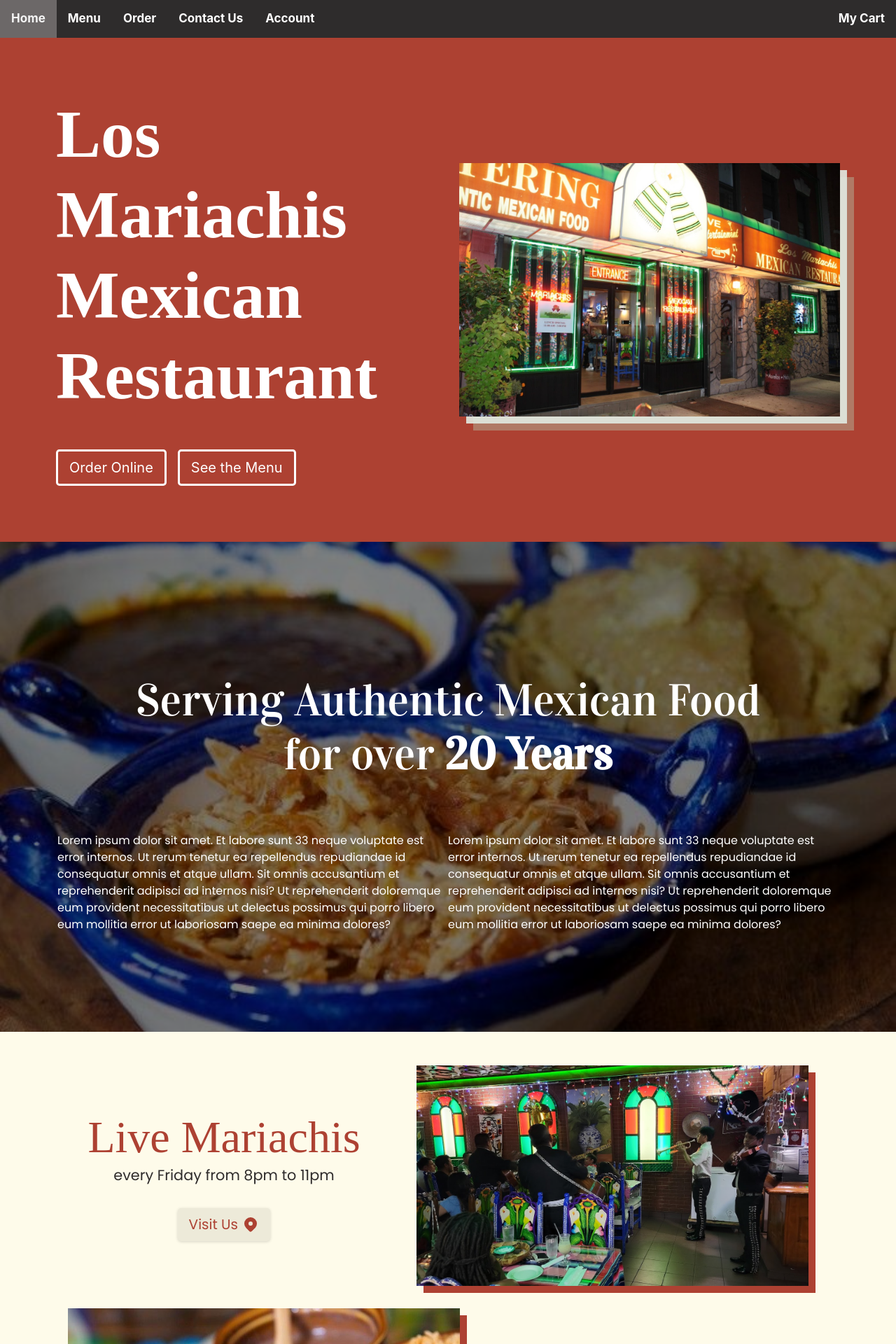
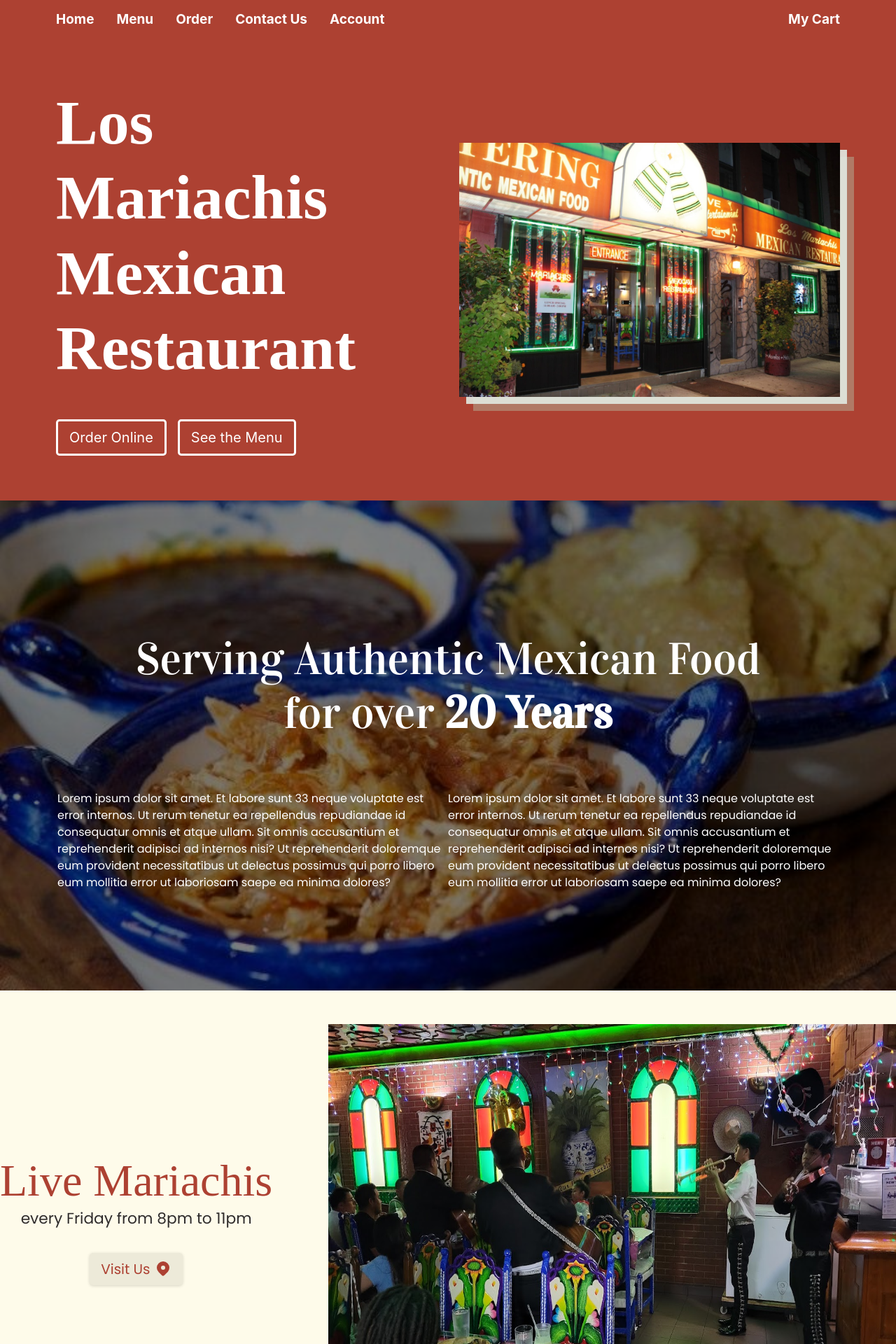
Before and after one commit to antsanchez198/Restaurant-Backend, a React (Create React App) app in the folder capstone-front/: page /home in a window 1280 px wide. Shown: the top 1920 px of the page at 70% size. Built offline with nearby package versions, Linux system fonts and the light colour scheme; no server answers; a web font is replaced by a local one.

Commit message:
added a new nav bar design

```diff
--- a/capstone-front/src/App.js
+++ b/capstone-front/src/App.js
@@ -32,7 +32,7 @@
   }, []);
 
   return (
-    <div>
+    <>
       <BrowserRouter>
         <NavBar isLogin ={isLogin}/>
         <Routes>
@@ -58,7 +58,7 @@
         } />
         </Routes>
       </BrowserRouter>
-    </div>
+    </>
   );
 }
 
--- a/capstone-front/src/Pages/AccountPage.js
+++ b/capstone-front/src/Pages/AccountPage.js
@@ -103,7 +103,7 @@
 
 
     return (
-        <div className="form-section">
+        <body className="form-section">
             <div className="form-container flex column">
                 <div className='fc-header'>
                     <h1>Login</h1>
@@ -118,6 +118,6 @@
                 <button className="btn btn-warning" onClick={signIn}>{hasAccount ? "Sign In" : "Register"}</button>
             </div>
             <img src={illustration} alt="My Happy SVG" />
-        </div >
+        </body >
     )
 }
--- a/capstone-front/src/Pages/Home.css
+++ b/capstone-front/src/Pages/Home.css
@@ -16,13 +16,12 @@
 
 body {
     background-color: white;
-    overflow: auto;
 }
 
 header {
     background: var(--mex-red);
     color: var(--text-wcolor);
-    padding: 5rem;
+    padding: 4rem 5rem;
     display: flex;
     gap: 2rem;
 }
@@ -30,10 +29,6 @@
 header .left,
 header .right {
     flex: 1;
-}
-
-header .right {
-    /* add a transition here */
 }
 
 header .right {
@@ -48,7 +43,7 @@
 
 header h1 {
     font-family: 'Tilt Warp', cursive;
-    font-size: 6rem;
+    font-size: 7vw;
 }
 
 .button-container {
@@ -75,22 +70,6 @@
     cursor:pointer;
 }
 
-/* temp */
-.btn {
-    border: none;
-    outline: none;
-    padding: 10px 16px;
-    background-color: #f1f1f1;
-    cursor: pointer;
-    font-size: 18px;
-  }
-
-  /* Style the active class, and buttons on mouse-over */
-  .active, .btn:hover {
-    background-color: #666;
-    color: white;
-  }
-
 .preview {
     background: url("../images/tinga.JPG");
     background-repeat: no-repeat;
@@ -102,7 +81,7 @@
 }
 
 .preview h3 {
-    font-size: 4rem;
+    font-size: 5vw;
     text-align: center;
     padding: 4rem;
     font-family: 'Vidaloka', serif;
@@ -142,7 +121,6 @@
     flex-direction: column;
     gap: 2rem;
     padding: 3rem 0;
-    overflow: hidden;
 }
 
 .bio-section-container {
@@ -150,7 +128,6 @@
     gap: 5rem;
     justify-content: center;
     align-items: center;
-    font-size: 1rem;
     font-family: 'Poppins';
     color: rgb(47, 44, 44);
 }
@@ -164,18 +141,19 @@
     text-align: center;
     color: black;
     font-weight: 300;
+    font-size: 4vw;
     margin: 0;
 }
 
 .bio-section-container p {
-    font-size: 1.3rem;
+    font-size: 1.7vw;
     font-weight: 400;
     margin: 0;
 }
 
 .bio-section-container img {
-    max-width: 35rem;
-    max-height: 35rem;
+    min-width: 35rem;
+    min-height: 35rem;
     box-shadow: var(--mex-red) 10px 10px;
 }
 
@@ -238,10 +216,6 @@
     object-fit: cover;
     transition: 0.5s all ease-in-out;
 }
-
-/* .image-container img:hover {
-    transform: scale(.97);
-} */
 
 .box {
     width: 18rem;
@@ -323,11 +297,11 @@
 }
 
 .from-left {
-    transform: translateX(-100%);
+    transform: translateX(-10%);
 }
 
 .from-right {
-    transform: translateX(100%);
+    transform: translateX(10%);
 }
 
 .slide {
--- a/capstone-front/src/Pages/HomePage.js
+++ b/capstone-front/src/Pages/HomePage.js
@@ -24,20 +24,12 @@
     const observer = new IntersectionObserver(entries => {
       entries.forEach(entry => {
         if (entry.target.className.includes("rectangle") || entry.target.className.includes("box")) {
-          if (entry.isIntersecting) {
-            entry.target.classList.add("show")
-          }
-          else {
-            entry.target.classList.remove("show")
-          }
+          entry.target.classList.toggle("show", entry.isIntersecting);
+          if (entry.isIntersecting) { observer.unobserve(entry.target); }
         }
         else {
-          if (entry.isIntersecting) {
-            entry.target.classList.add("slide-show")
-          }
-          else {
-            entry.target.classList.remove("slide-show")
-          }
+          entry.target.classList.toggle("slide-show", entry.isIntersecting);
+          if (entry.isIntersecting) { observer.unobserve(entry.target); }
         }
       })
     })
@@ -48,7 +40,7 @@
   });
 
   return (
-    <>
+    <div>
       <header>
         <div className="left">
           <h1><strong>Los Mariachis Mexican Restaurant</strong></h1>
@@ -149,6 +141,6 @@
           </div>
         </section>
       </footer>
-    </>
+    </div>
   );
 }
--- a/capstone-front/src/Pages/MenuPage.js
+++ b/capstone-front/src/Pages/MenuPage.js
@@ -2,8 +2,6 @@
 
 export default function MenuPage() {
   return (
-    <div style={{}}>
-          <object data={menuPDF} type="application/pdf" style={{minHeight:"100vh", width:"100%"}}></object>
-    </div>
+    <object data={menuPDF} type="application/pdf" style={{ minHeight: "90vh", width: "100%" }}></object>
   )
 }
--- a/capstone-front/src/index.css
+++ b/capstone-front/src/index.css
@@ -1,4 +1,6 @@
-*, *::after, *::before {
+*,
+*::after,
+*::before {
   box-sizing: border-box;
 }
 
@@ -21,7 +23,7 @@
 
 code {
   font-family: source-code-pro, Menlo, Monaco, Consolas, 'Courier New',
-  monospace;
+    monospace;
 }
 
 .width {
@@ -33,14 +35,13 @@
 .navBox {
   list-style-type: none;
   margin: 0;
-  padding: 0;
+  padding: 0 4rem;
   overflow: hidden;
-  background-color: #2e2c2c;
+  background-color: var(--mex-red);
   font-weight: bold;
-  font-size: 17px;
-  /* position: sticky;
-  top: 0; */
+  font-size: 19px;
   z-index: 2;
+  width: 100%;
 }
 
 .navItems {
@@ -50,18 +51,34 @@
   padding: 14px 16px;
   text-decoration: none;
   float: left;
+  position: relative;
 }
 
 .navItems:hover {
-  background-color: rgb(108, 104, 104);
-  color: whitesmoke;
+  color: white;
+  cursor: pointer;;
 }
 
-.right{
+.navItems::after {
+  content: '';
+  opacity: 0;
+  transition: all 0.2s;
+  height: 2px;
+  width: 80%;
+  background-color: white;
+  position: absolute;
+  bottom: 0;
+  left: 0;
+  right: 0;
+  margin-left: auto;
+  margin-right: auto;
+  margin-bottom: 0.5rem;
+}
+
+.navItems:hover::after {
+  opacity: 1;
+}
+
+.right {
   float: right;
 }
-
-.active {
-  background-color: rgb(108, 104, 104);
-  color: whitesmoke;
-}
```
Also changed, not shown: capstone-front/src/App.css (line endings or trailing spaces).
